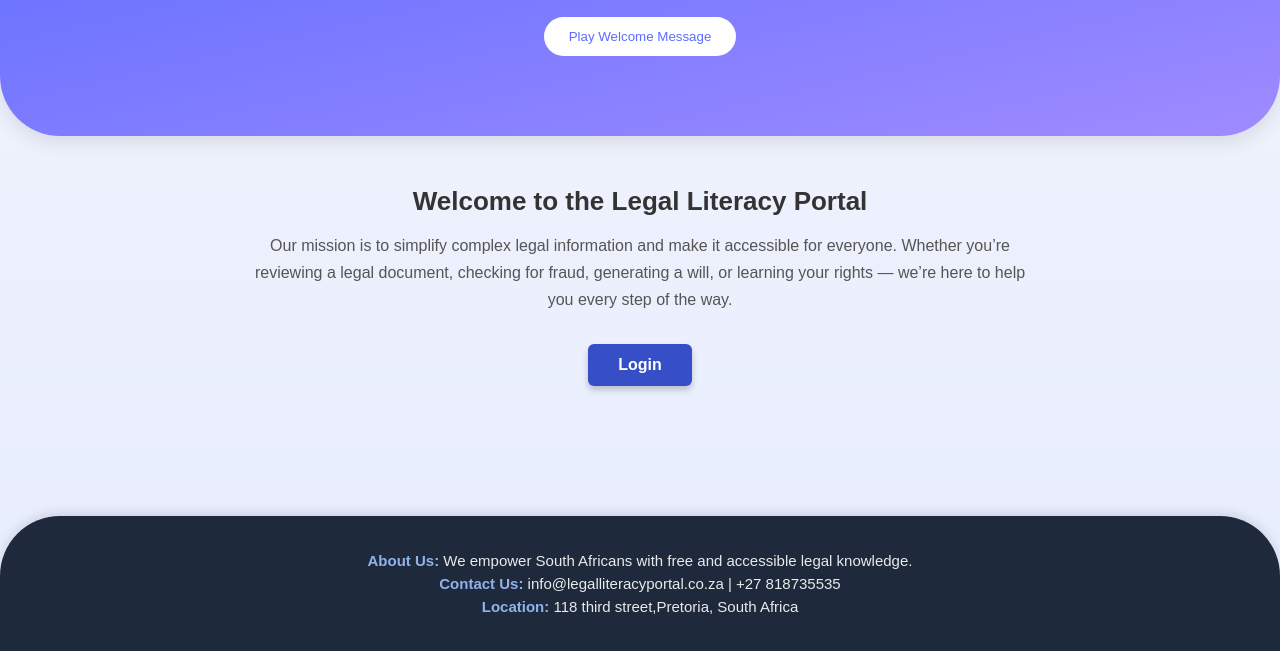
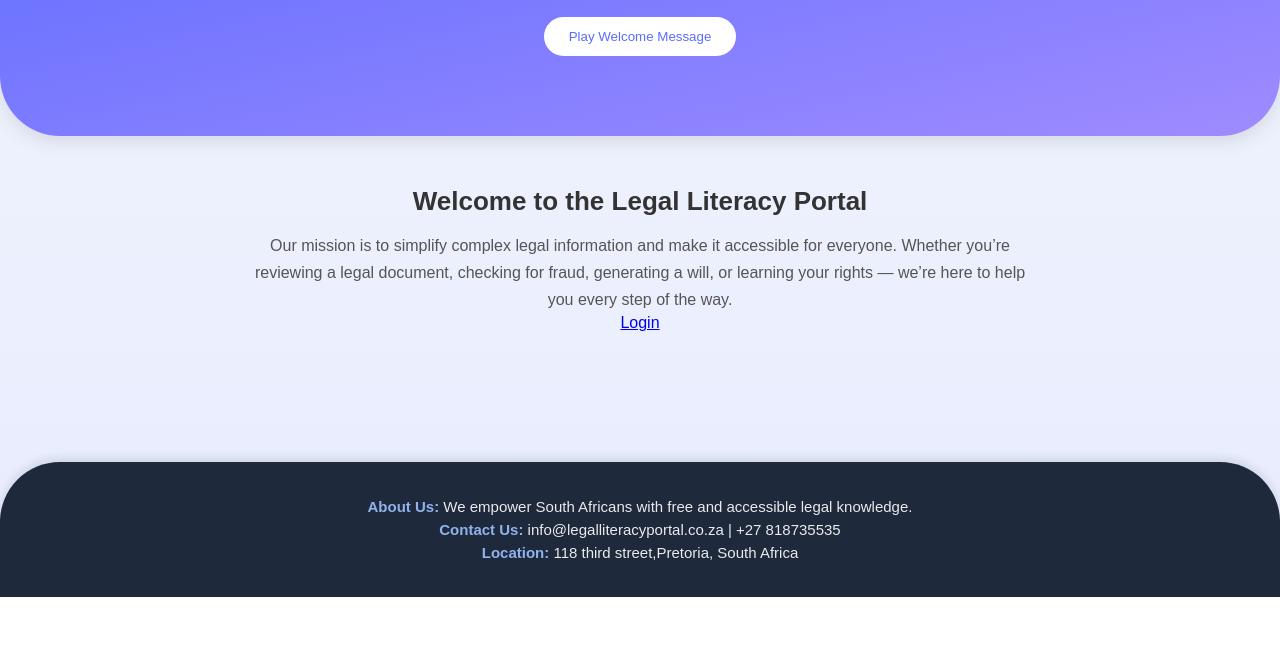
Before and after one commit to matsetelakenny8-sys/my_first_project, a plain HTML site: page index.html in a window 1280 px wide. Shown: the part 244-895 px from the top of the page. After the commit the page ends 841 px from the top, so only its background shows below. Drawn offline with Linux system fonts and the light colour scheme.

Commit message:
Update style.css

```diff
--- a/style.css
+++ b/style.css
@@ -161,23 +161,3 @@ footer strong {
   .nav-links.active { display: flex; }
   .menu-toggle { display: block; }
 }
-.login-section {
-  margin-top: 30px;
-}
-
-.login-btn {
-  display: inline-block;
-  padding: 12px 30px;
-  background: #364fc7;
-  color: white;
-  font-weight: bold;
-  text-decoration: none;
-  border-radius: 6px;
-  transition: 0.3s;
-  box-shadow: 0 4px 6px rgba(0,0,0,0.2);
-}
-
-.login-btn:hover {
-  background: #2536a3;
-  transform: scale(1.05);
-}
```
